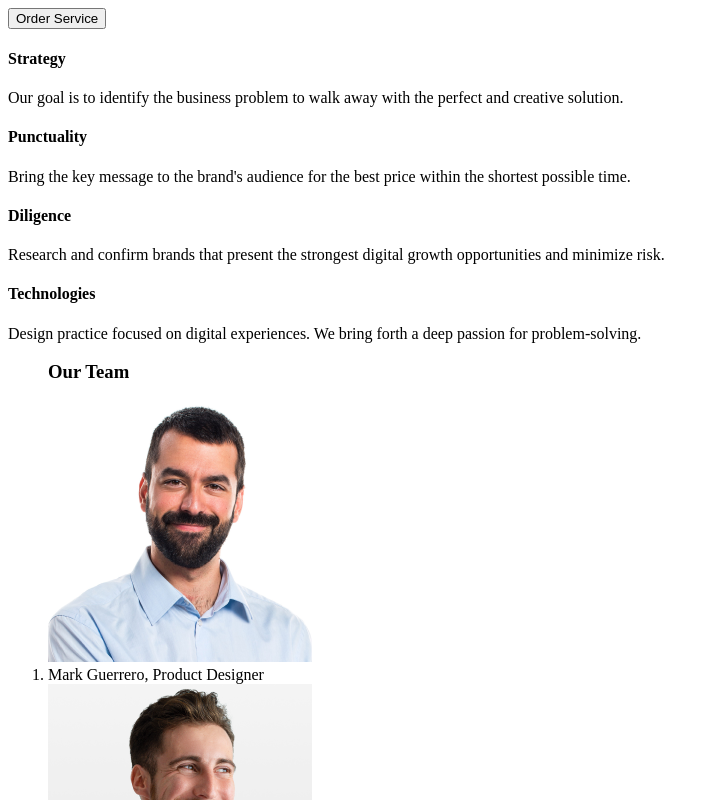
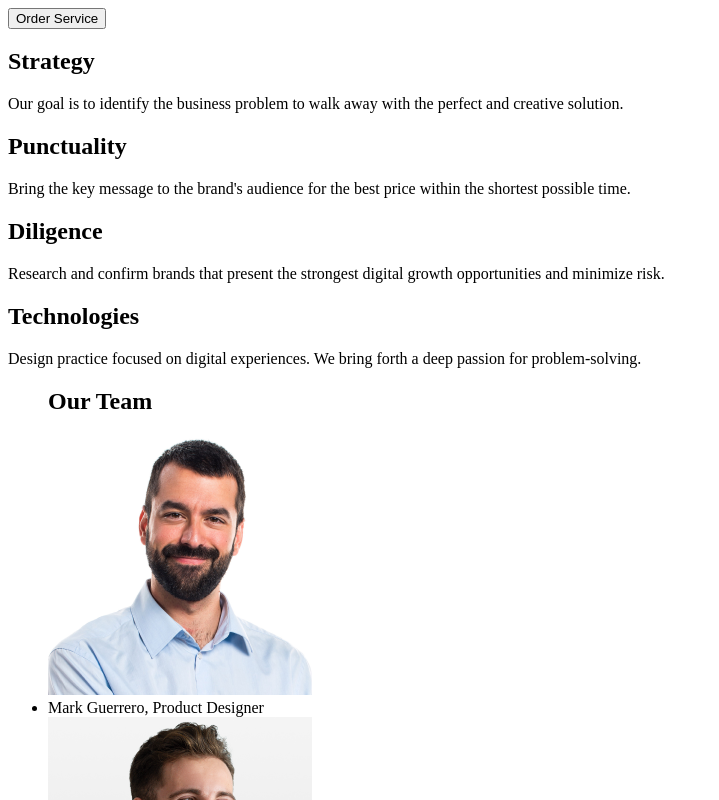
Before and after one commit to naxlicax/homework, a plain HTML site: page index.html in a window 1280 px wide. Shown: the part 260-1060 px from the top of the page, without its empty margins (0-719 px from the left). Drawn offline with Linux system fonts and the light colour scheme.

Commit message:
heads edited

```diff
--- a/index.html
+++ b/index.html
@@ -28,32 +28,31 @@
       <section>
         <h1>Effective Solutions for Your Business</h1>
       </section>
-      <section>
-        <button>Order Service</button>
-      </section>
+
+      <button>Order Service</button>
       <p1>
-        <h4>Strategy</h4>
+        <h2>Strategy</h2>
         Our goal is to identify the business problem to walk away with the
         perfect and creative solution.
       </p1>
       <p2>
-        <h4>Punctuality</h4>
+        <h2>Punctuality</h2>
         Bring the key message to the brand's audience for the best price within
         the shortest possible time.
       </p2>
       <p3>
-        <h4>Diligence</h4>
+        <h2>Diligence</h2>
         Research and confirm brands that present the strongest digital growth
         opportunities and minimize risk.
       </p3>
       <p4>
-        <h4>Technologies</h4>
+        <h2>Technologies</h2>
         Design practice focused on digital experiences. We bring forth a deep
         passion for problem-solving.
       </p4>
       <section>
-        <ol>
-          <h3>Our Team</h3>
+        <ul>
+          <h2>Our Team</h2>
           <img
             src="images/img.png"
             alt="Mark Guerrero"
@@ -77,7 +76,7 @@
             height="260"
           />
           <li>Daniel Wilson, UI Designer</li>
-        </ol>
+        </ul>
       </section>
     </main>
 
```
